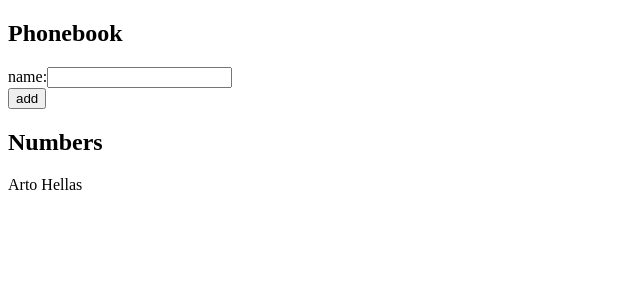
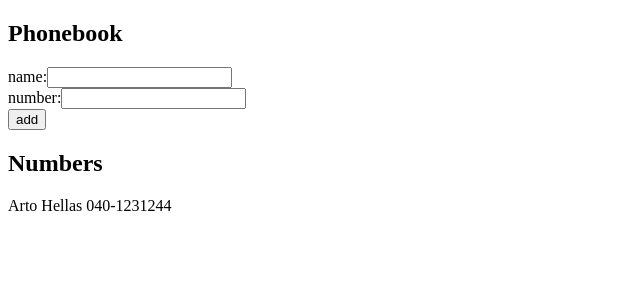
Before and after one commit to hibbi/fullstack, a React (Create React App) app in the folder osa2/puhelinluettelo/: page / in a window 1280 px wide. Shown: the top 300 px of the page, without its empty margins (0-640 px from the left). Built offline with nearby package versions, Linux system fonts and the light colour scheme.

Commit message:
2.8: puhelinluettelo step3

```diff
--- a/osa2/puhelinluettelo/src/App.js
+++ b/osa2/puhelinluettelo/src/App.js
@@ -5,12 +5,20 @@ const Button = ({ type, text }) => {
 };
 
 const App = () => {
-  const [persons, setPersons] = useState([{ name: "Arto Hellas", id: 1 }]);
+  const [persons, setPersons] = useState([
+    { name: "Arto Hellas", id: 1, phone: "040-1231244" },
+  ]);
   const [newName, setNewName] = useState("");
+  const [newNumber, setNewNumber] = useState("");
 
   const handleInputChange = (event) => {
-    setNewName(event.target.value);
-    //console.log(event.target.value)
+    if (event.target.id === "inputPhone") {
+      setNewNumber(event.target.value);
+      console.log("PHONE", event.target.value);
+    } else {
+      setNewName(event.target.value);
+      console.log("NAME", event.target.value);
+    }
   };
 
   const handleSubmit = (event) => {
@@ -18,16 +26,18 @@ const App = () => {
     const nameObject = {
       name: newName,
       id: persons.length + 1,
+      phone: newNumber,
     };
 
     const names = persons.map((person) => {
       return person.name.toLowerCase();
     });
 
-    const isThereMatch = names.find(name => name === newName.toLowerCase())
+    const isThereMatch = names.find((name) => name === newName.toLowerCase());
     if (isThereMatch === undefined) {
       setPersons(persons.concat(nameObject));
       setNewName("");
+      setNewNumber("");
     } else {
       alert(`${newName} is already added to phonebook`);
     }
@@ -42,13 +52,24 @@ const App = () => {
           <input id="inputName" value={newName} onChange={handleInputChange} />
         </div>
         <div>
+          <label htmlFor="inputPhone">number:</label>
+          <input
+            id="inputPhone"
+            type="tel"
+            value={newNumber}
+            onChange={handleInputChange}
+          />
+        </div>
+        <div>
           <Button type="submit" text="add" />
         </div>
       </form>
       <h2>Numbers</h2>
       <div>
         {persons.map((person) => (
-          <p key={person.id}>{person.name}</p>
+          <p key={person.id}>
+            {person.name} {person.phone}
+          </p>
         ))}
       </div>
     </div>
```
